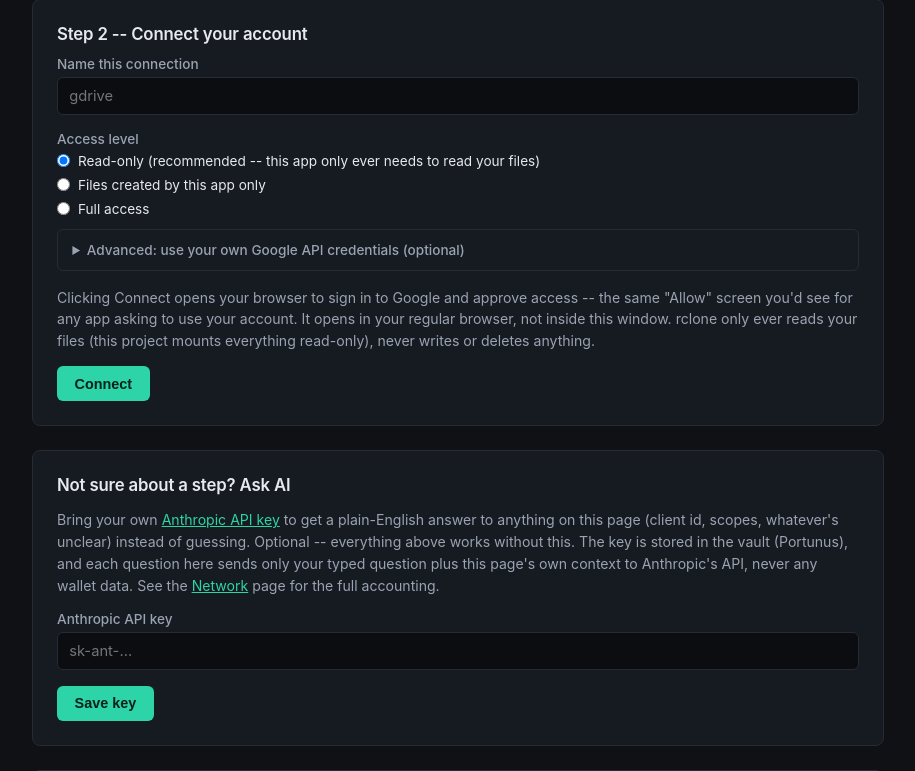
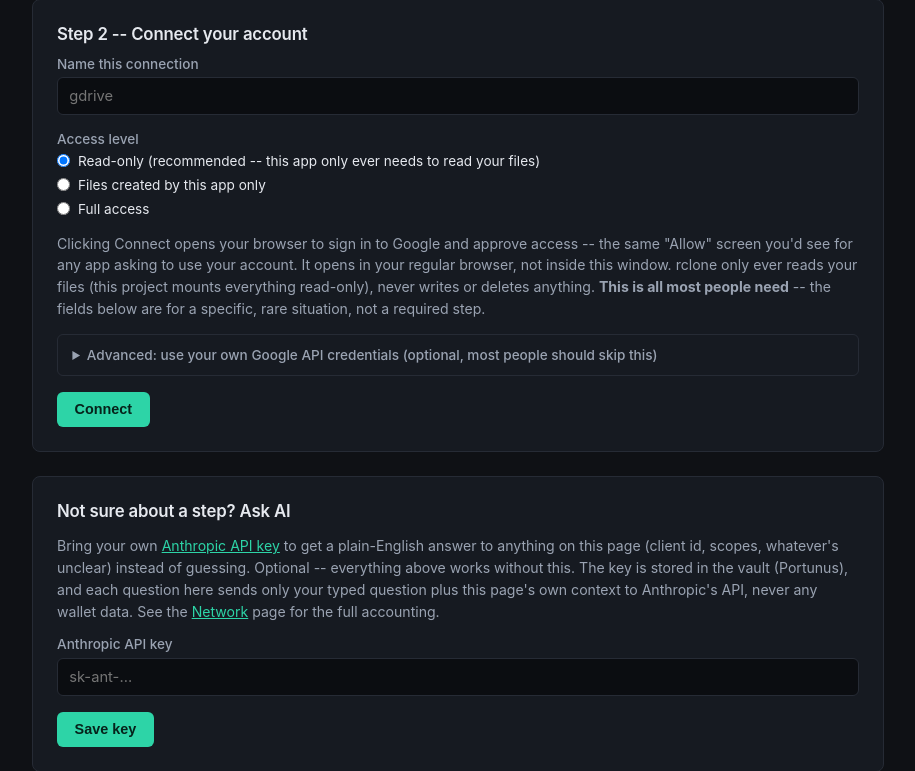
Before and after one commit to mdostal/coin-finder, a Flask app: page /wizard/cloud in a window 1280 px wide. Shown: the part 569-1340 px from the top of the page, without its empty margins (182-1097 px from the left). Run offline with Flask 3, Linux system fonts and the light colour scheme; data that the repository does not hold is empty; some libraries are stand-ins or nearby versions.

Commit message:
feat(cloud-connection-reliability): real status + remove/retry in the UI
No way existed to see whether a listed rclone remote actually finished
setting up, or to remove/retry one -- confirmed live, the only recovery
path from a broken connection was direct rclone.conf/CLI intervention.

remote_status() -- a fast, LOCAL check (rclone config show, no network
call, deliberately not repeating the exact slow-synchronous-subprocess-
on-GET mistake already caught twice this session for a different tool)
-- reports "connected" vs "incomplete" per remote. remove_remote()
unmounts first if live, then deletes the remote entirely. Both
mounts.html and the wizard now show a status pill per connection and a
Remove action, instead of a flat name list implying every entry is
equally set up.

Also reframed the wizard's "Advanced: use your own Google API
credentials" section -- explicit copy that the plain Connect button
above it already works for most people, with a placeholder and warning
showing what a REAL Google client ID looks like, directly targeting the
mistake that produced one of the two broken connections this session.

Verified live: real rclone remote, status correctly read as
"incomplete", removed via the actual UI route, confirmed gone from
rclone.conf.

ccr-02 of cloud-connection-reliability -- epic complete.

Co-Authored-By: Claude Sonnet 5 <noreply@anthropic.com>

```diff
--- a/web/app.py
+++ b/web/app.py
@@ -11,7 +11,7 @@ from flask import Flask, abort, jsonify, redirect, render_template, request, url
 
 import run_pipeline
 from web.bound_targets import add_target, list_mounted_volumes, list_targets, remove_target
-from web.mounts import install_rclone, is_mounted, is_rclone_installed, list_mounts, list_remotes, mount, unmount
+from web.mounts import install_rclone, is_mounted, is_rclone_installed, list_mounts, list_remotes, mount, remote_status, remove_remote, unmount
 from tools.check_fork_coins import check_fork_coins_for_addresses, render_fork_coin_report
 from tools.check_wallet_balances import check_wallet_balances, load_service, _check_balance_with_retries
 from config.wallet import WALLET_SERVICES
@@ -665,7 +665,7 @@ def create_app(host="127.0.0.1"):
 
     @app.route("/mounts")
     def mounts_page():
-        return render_template("mounts.html", remotes=list_remotes(), mounts=list_mounts(), rclone_installed=is_rclone_installed(), error=None)
+        return render_template("mounts.html", remotes=_remote_summaries(), mounts=list_mounts(), rclone_installed=is_rclone_installed(), error=None)
 
     @app.route("/mounts/install-rclone", methods=["POST"])
     def mounts_install_rclone():
@@ -678,7 +678,7 @@ def create_app(host="127.0.0.1"):
         remote_name = (request.form.get("remote_name") or "").strip()
         mount_point = (request.form.get("mount_point") or "").strip()
         if not remote_name or not mount_point:
-            return render_template("mounts.html", remotes=list_remotes(), mounts=list_mounts(), error="Enter both a remote and a mount point."), 400
+            return render_template("mounts.html", remotes=_remote_summaries(), mounts=list_mounts(), error="Enter both a remote and a mount point."), 400
 
         mount(remote_name, mount_point)
         return redirect(url_for("mounts_page"))
@@ -687,6 +687,13 @@ def create_app(host="127.0.0.1"):
     def mounts_unmount():
         remote_name = (request.form.get("remote_name") or "").strip()
         unmount(remote_name)
+        return redirect(url_for("mounts_page"))
+
+    @app.route("/mounts/remove", methods=["POST"])
+    def mounts_remove():
+        remote_name = (request.form.get("remote_name") or "").strip()
+        if remote_name:
+            remove_remote(remote_name)
         return redirect(url_for("mounts_page"))
 
     @app.route("/mounts/bind", methods=["POST"])
@@ -699,7 +706,7 @@ def create_app(host="127.0.0.1"):
             return (
                 render_template(
                     "mounts.html",
-                    remotes=list_remotes(),
+                    remotes=_remote_summaries(),
                     mounts=list_mounts(),
                     error=f"{remote_name} is not actually mounted right now -- refusing to bind it as a scan target. Mount it first.",
                 ),
@@ -767,7 +774,7 @@ def create_app(host="127.0.0.1"):
             "wizard_cloud.html",
             kind=kind,
             rclone_installed=is_rclone_installed(),
-            remotes=list_remotes(),
+            remotes=_remote_summaries(),
             scope_choices=SCOPE_CHOICES,
             default_scope=DEFAULT_SCOPE,
         )
@@ -786,7 +793,7 @@ def create_app(host="127.0.0.1"):
                     "wizard_cloud.html",
                     kind=kind,
                     rclone_installed=is_rclone_installed(),
-                    remotes=list_remotes(),
+                    remotes=_remote_summaries(),
                     scope_choices=SCOPE_CHOICES,
                     default_scope=DEFAULT_SCOPE,
                     error="Enter a name for this connection.",
@@ -890,6 +897,7 @@ _NAV_GROUP_BY_ENDPOINT = {
     "mounts_install_rclone": "sources",
     "mounts_mount": "sources",
     "mounts_unmount": "sources",
+    "mounts_remove": "sources",
     "mounts_bind": "sources",
     "drive_form": "sources",
     "drive_scan": "sources",
@@ -956,6 +964,17 @@ def _split_lines(raw):
     if not raw:
         return []
     return [line.strip() for line in raw.splitlines() if line.strip() and not line.strip().startswith("#")]
+
+
+def _remote_summaries():
+    """
+    [{"name", "status"}, ...] for every configured rclone remote -- status
+    via remote_status()'s fast, local, per-remote check. list_remotes()
+    itself stays a bare name list (used as-is for the mount-point <select>
+    and the already-exists check) -- status is layered on only where a
+    template actually displays it.
+    """
+    return [{"name": name, "status": remote_status(name)} for name in list_remotes()]
 
 
 def _known_bitcoin_addresses():
--- a/web/mounts.py
+++ b/web/mounts.py
@@ -107,6 +107,42 @@ def list_remotes():
     return [line.strip().rstrip(":") for line in result.stdout.splitlines() if line.strip()]
 
 
+def remote_status(remote_name):
+    """
+    A FAST, LOCAL signal (parses `rclone config show <name>` -- a config-
+    file read, no network call) for whether a remote actually finished
+    setting up. Confirmed live this session: `rclone config create` writes
+    a remote's config section to disk before OAuth completes, so a failed
+    or abandoned sign-in leaves a real, listed remote with no `token`
+    field -- exactly what this distinguishes. NOT live proof the token
+    still works (a revoked token would still read "connected" here) --
+    that real verification belongs to create_remote()'s own creation-time
+    check (web/rclone_wizard.py), not a per-page-load network call. This
+    app already has one documented bug class (v0.32.2, v0.38.1) from
+    exactly that mistake with a different slow subprocess (Portunus) --
+    deliberately not repeating it here with a different tool.
+
+    :return: "connected" | "incomplete"
+    """
+    result = subprocess.run(["rclone", "config", "show", remote_name], capture_output=True, text=True)
+    if result.returncode != 0:
+        return "incomplete"
+    return "connected" if "token" in result.stdout else "incomplete"
+
+
+def remove_remote(remote_name, state_path=DEFAULT_STATE_PATH):
+    """
+    Deletes a configured rclone remote entirely -- the recovery path this
+    session's live bug was missing (two broken, tokenless remotes existed
+    with zero way to remove or retry them from the UI). Unmounts first if
+    currently mounted -- deleting a remote out from under a live FUSE
+    mount would leave that mount silently broken rather than cleanly gone.
+    """
+    if is_mounted(remote_name, state_path=state_path):
+        unmount(remote_name, state_path=state_path)
+    subprocess.run(["rclone", "config", "delete", remote_name], capture_output=True, text=True)
+
+
 def mount(remote_name, mount_point, state_path=DEFAULT_STATE_PATH):
     """
     Starts `rclone mount <remote>: <mount_point>` as a background process.
--- a/web/templates/wizard_cloud.html
+++ b/web/templates/wizard_cloud.html
@@ -32,7 +32,27 @@ contents only when something actually needs to read it.</p>
 <div class="card">
   <h3 style="margin-top:0">Step 2 -- Connect your account</h3>
   {% if remotes %}
-  <p>&#x2713; You have {{ remotes | length }} connection(s) already set up: {{ remotes | join(", ") }}.</p>
+  <table>
+    <thead><tr><th>Connection</th><th>Status</th><th></th></tr></thead>
+    <tbody>
+      {% for r in remotes %}
+      <tr>
+        <td>{{ r.name }}</td>
+        <td>{{ m.status_pill("done" if r.status == "connected" else "error") }} {{ r.status }}</td>
+        <td>
+          <form method="post" action="{{ url_for('mounts_remove') }}" style="display:inline" onsubmit="return confirm('Remove this connection?');">
+            <input type="hidden" name="remote_name" value="{{ r.name }}">
+            <button type="submit" class="btn-secondary">Remove</button>
+          </form>
+        </td>
+      </tr>
+      {% endfor %}
+    </tbody>
+  </table>
+  {% if remotes | selectattr("status", "equalto", "incomplete") | list %}
+  <p class="subtle">A connection marked "incomplete" never actually finished signing in -- remove it
+  and try again below rather than expecting it to work.</p>
+  {% endif %}
   <p class="subtle">Want another account or bucket? Fill out the form below with a new name.</p>
   {% endif %}
 
@@ -52,26 +72,30 @@ contents only when something actually needs to read it.</p>
     {% endfor %}
     {% endif %}
 
-    <details>
-      <summary>Advanced: use your own Google API credentials (optional)</summary>
-      <p class="subtle">Leave both blank to use rclone's own shared credentials --
-      simplest, and fine for occasional use. If Google throttles it (rare,
-      but happens with heavy scanning), create your own free client id/secret
-      following <a href="https://rclone.org/drive/#making-your-own-client-id">rclone's
-      guide</a> and paste them here. Your client secret is stored in the
-      vault (Portunus), never in this app's own plaintext state.</p>
-      <label>Client ID</label>
-      <input type="text" name="client_id" autocomplete="off">
-      <label>Client Secret</label>
-      <input type="password" name="client_secret" autocomplete="off">
-    </details>
-
     <p class="subtle" style="margin-top:1rem">Clicking Connect opens your
     browser to sign in to Google and approve access -- the same "Allow"
     screen you'd see for any app asking to use your account. It opens in
     your regular browser, not inside this window. rclone only ever reads
     your files (this project mounts everything read-only), never writes or
-    deletes anything.</p>
+    deletes anything. <strong>This is all most people need</strong> -- the
+    fields below are for a specific, rare situation, not a required step.</p>
+
+    <details>
+      <summary>Advanced: use your own Google API credentials (optional, most people should skip this)</summary>
+      <p class="subtle">Leave both blank -- the button above already uses rclone's own shared
+      credentials and works without anything here. Only fill this in if Google has specifically
+      throttled the shared credentials for you (rare, only happens with very heavy scanning), and
+      only with a REAL client ID/secret from
+      <a href="https://rclone.org/drive/#making-your-own-client-id">Google Cloud Console via rclone's
+      guide</a> -- a real client ID always ends in ".apps.googleusercontent.com". Typing anything
+      else here (a password, a made-up name) will fail with a confusing Google error page instead of
+      working -- if in doubt, leave this blank. Your client secret is stored in the vault (Portunus),
+      never in this app's own plaintext state.</p>
+      <label>Client ID</label>
+      <input type="text" name="client_id" autocomplete="off" placeholder="123...-abc...apps.googleusercontent.com">
+      <label>Client Secret</label>
+      <input type="password" name="client_secret" autocomplete="off">
+    </details>
 
     <button type="submit">Connect</button>
   </form>
```
Also changed, not shown: tests/test_mounts.py (+63 -1 lines), tests/test_web_app_mounts.py (+25 -1 lines), web/templates/mounts.html (+23 -1 lines).
